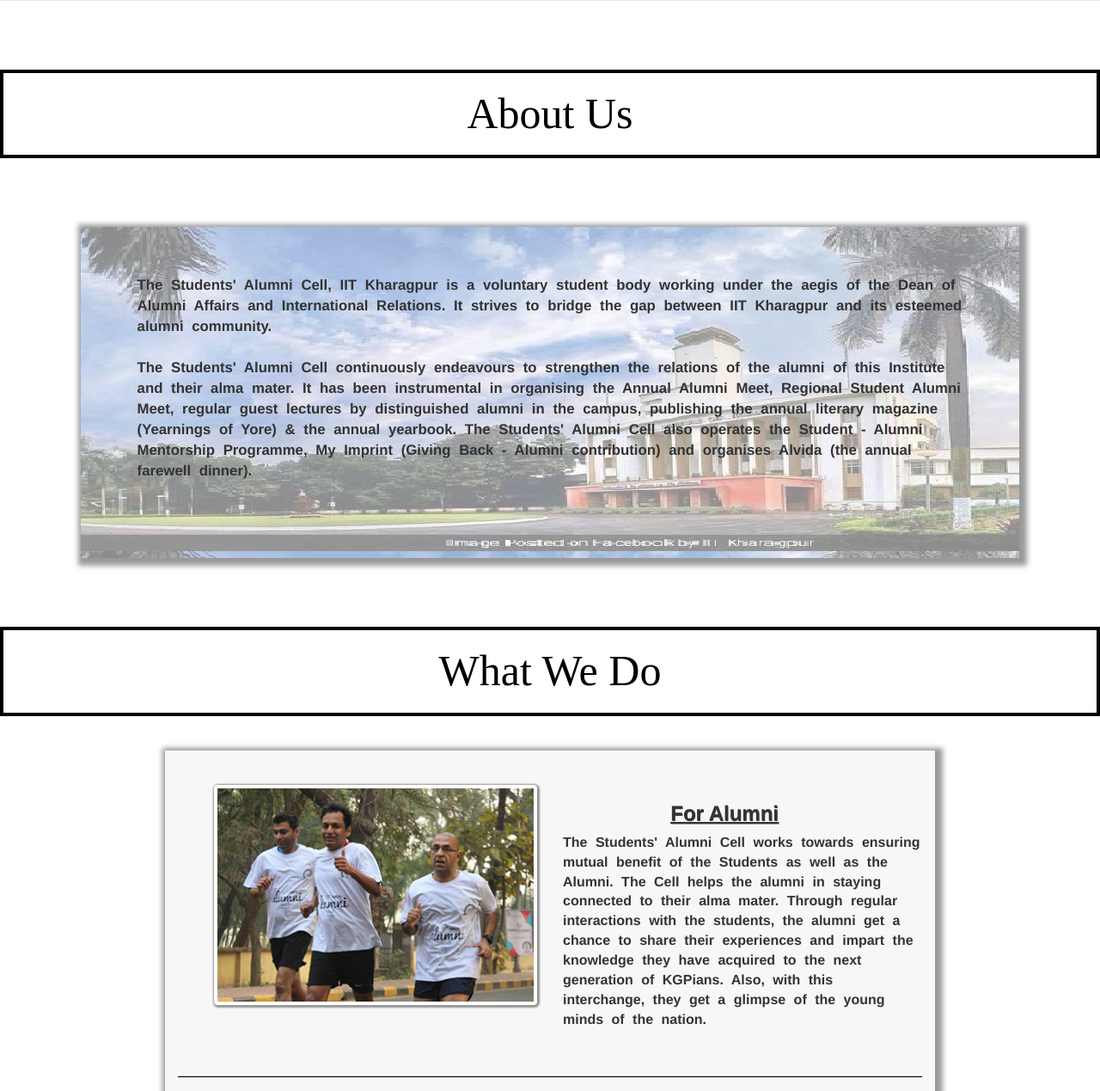
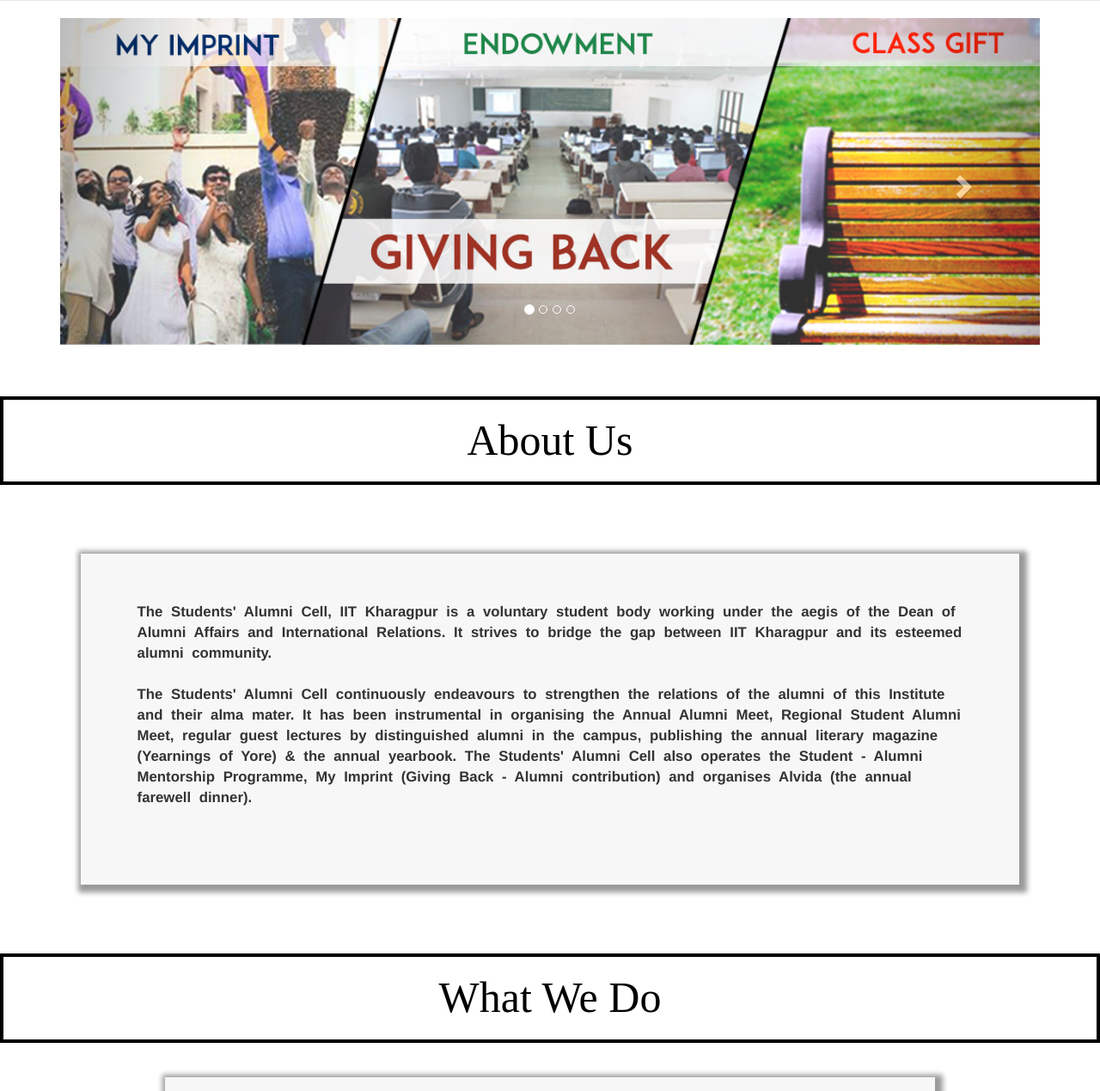
Before and after one commit to karannaoh/sac-new, a PHP site: page / in a window 1280 px wide. Shown: the part 870-2139 px from the top of the page at 86% size. Run offline with PHP 8.4, Linux system fonts and the light colour scheme; some libraries are stand-ins or nearby versions.

Commit message:
added fav icon and included carousel

```diff
--- a/body.php
+++ b/body.php
@@ -1,19 +1,3 @@
- <style type="text/css">
-   .col-sm-10
-{
-    box-shadow: 3px 3px 6px 6px rgba(0,0,0,.4) !important;
-    background-image: url('6.jpg') !important;
-
-}
-
-
-
-.col-sm-10:hover
-{
-
-    background-image: url('6.jpg') !important;
-}
- </style>
 <br /><br />
 <div class="row">
 <div class="col-sm-12 " align="center"><div  class="bor" >About Us</div></div>
@@ -96,7 +80,7 @@
     </div>
 <br><br>
 <div class="container mainn">
-<div class="tabbable"> <!-- Only required for left/right tabs -->
+  <div class="tabbable tabs-left"> <!-- Only required for left/right tabs -->
     <ul class="nav nav-tabs">
       <li class="active"><a href="#tab1" data-toggle="tab">Class Gift of 2015</a></li>
       <li><a href="#tab2" data-toggle="tab">Mentorship</a></li>
--- /dev/null
+++ b/carousal.php
@@ -0,0 +1,54 @@
+<div class="container">
+
+  <div id="myCarousel1" class="carousel slide" data-ride="carousel">
+    <!-- Indicators -->
+    <ol class="carousel-indicators">
+      <li data-target="#myCarousel1" data-slide-to="0" class="active"></li>
+      <li data-target="#myCarousel1" data-slide-to="1"></li>
+      <li data-target="#myCarousel1" data-slide-to="2"></li>
+      <li data-target="#myCarousel1" data-slide-to="3"></li>
+    </ol>
+
+    <!-- Wrapper for slides -->
+    <div class="carousel-inner">
+
+      <div class="item active">
+        <img src="givingback.jpg" alt="givingback" style="width:100%;">
+        <div class="carousel-caption1">
+
+        </div>
+      </div>
+
+      <div class="item">
+        <img src="alvida1.jpg" alt="Alvida" style="width:100%;">
+        <div class="carousel-caption1">
+
+        </div>
+      </div>
+
+      <div class="item">
+        <img src="mentorship.jpg" alt="mentorship" style="width:100%;">
+        <div class="carousel-caption1">
+
+        </div>
+      </div>
+      <div class="item">
+        <img src="yoy1.jpg" alt="YOY" style="width:100%;">
+        <div class="carousel-caption1">
+
+        </div>
+      </div>
+
+    </div>
+
+    <!-- Left and right controls -->
+    <a class="left carousel-control" href="#myCarousel1" data-slide="prev">
+      <span class="glyphicon glyphicon-chevron-left"></span>
+      <span class="sr-only">Previous</span>
+    </a>
+    <a class="right carousel-control" href="#myCarousel1" data-slide="next">
+      <span class="glyphicon glyphicon-chevron-right"></span>
+      <span class="sr-only">Next</span>
+    </a>
+  </div>
+</div>
--- a/css/main.css
+++ b/css/main.css
@@ -4,25 +4,25 @@ html {
 body {
     height: 100%;
 }
-.carousel {
+#myCarousel > .carousel {
     height: 100%;
 }
-.carousel-indicators {
+#myCarousel > .carousel-indicators {
     bottom:0;
 }
-.carousel-inner {
+#myCarousel > .carousel-inner {
     height: 100%;
 }
-.item {
+#myCarousel > .item {
     height: 100%;
 }
-.fill {
+ .fill {
     width: 100%;
     height: 100%;
     background-position: center;
     background-size: cover;
 }
-.carousel-caption {
+ .carousel-caption {
     top:35%;
     bottom: initial;
 }
@@ -131,16 +131,7 @@ section {
 .col-sm-10
 {
     box-shadow: 3px 3px 6px 6px rgba(0,0,0,.4) !important;
-    background-image: url('2.4.jpg') !important;
-
-}
-
-
-
-.col-sm-10:hover
-{
-
-    background-image: url('6.jpg') !important;
+   background-color: #f7f7f7;
 }
 #about
 {
@@ -186,72 +177,6 @@ h2
     padding: 12px;
     color: black;
 }
-
-
-
-
-
-
-.flip {
-  -webkit-perspective: 800;
-          perspective: 800;
-        position: relative;
-        text-align: center;
-}
-.flip .card.flipped {
-  -webkit-transform: rotatey(-180deg);
-          transform: rotatey(-180deg);
-}
-.flip .card {
-    width: 270px;
-    height: 178px;
-    -webkit-transform-style: preserve-3d;
-    -webkit-transition: 0.5s;
-    transform-style: preserve-3d;
-    transition: 0.5s;
-    background-color: #fff;
-
-}
-.flip .card .face {
-  -webkit-backface-visibility: hidden ;
-    backface-visibility: hidden ;
-   z-index: 2;
-}
-.flip .card .front {
-   position: absolute;
-   width: 270px;
-   z-index: 1;
-}
-.flip .card .img {
-   position: relaitve;
-   width: 270px;
-   height: 178px;
-   z-index: 1;
-   border: 2px solid #000;
-}
-.flip .card .back {
-  padding-top: 10%;
-  -webkit-transform: rotatey(-180deg);
-          transform: rotatey(-180deg);
-}
-  .inner{margin:0px !important;}
-
-
-.asq
-{
-    background-color: rgba(0,0,0,0.67);
-
-    color: white;
-}
-
-
-.inner .text-center
-{
-    background-color: rgba(0,0,0,0.67);
-}
-/**
-    BODY - 3.PHP
-*/
 .headercan
     {
         font-size: 16px;
--- a/index.php
+++ b/index.php
@@ -4,6 +4,7 @@
     <title> Alumni Cell </title>
     <meta charset="utf-8">
   	<meta name="viewport" content="width=device-width, initial-scale=1">
+    <link rel="icon" href="imgs/meet_14.png" type="image/gif" sizes="16x16">
     <link rel="stylesheet" href="https://maxcdn.bootstrapcdn.com/bootstrap/3.3.7/css/bootstrap.min.css">
     <link rel="stylesheet" href="css/main.css">
     <script src="https://ajax.googleapis.com/ajax/libs/jquery/3.2.1/jquery.min.js"></script>
@@ -27,10 +28,16 @@
 
 
 </header>
+
+
+
+
+
+
 <body>
 <?php
 include 'nav.php';
-//include 'carousal2.php';
+include 'carousal.php';
 ?>
 <br>
 <?php
```
Also changed, not shown: carousal2.php (deleted, +0 -54 lines), imgs/meet_14.png (added). Lines whose indentation alone changed are shown as unchanged.
